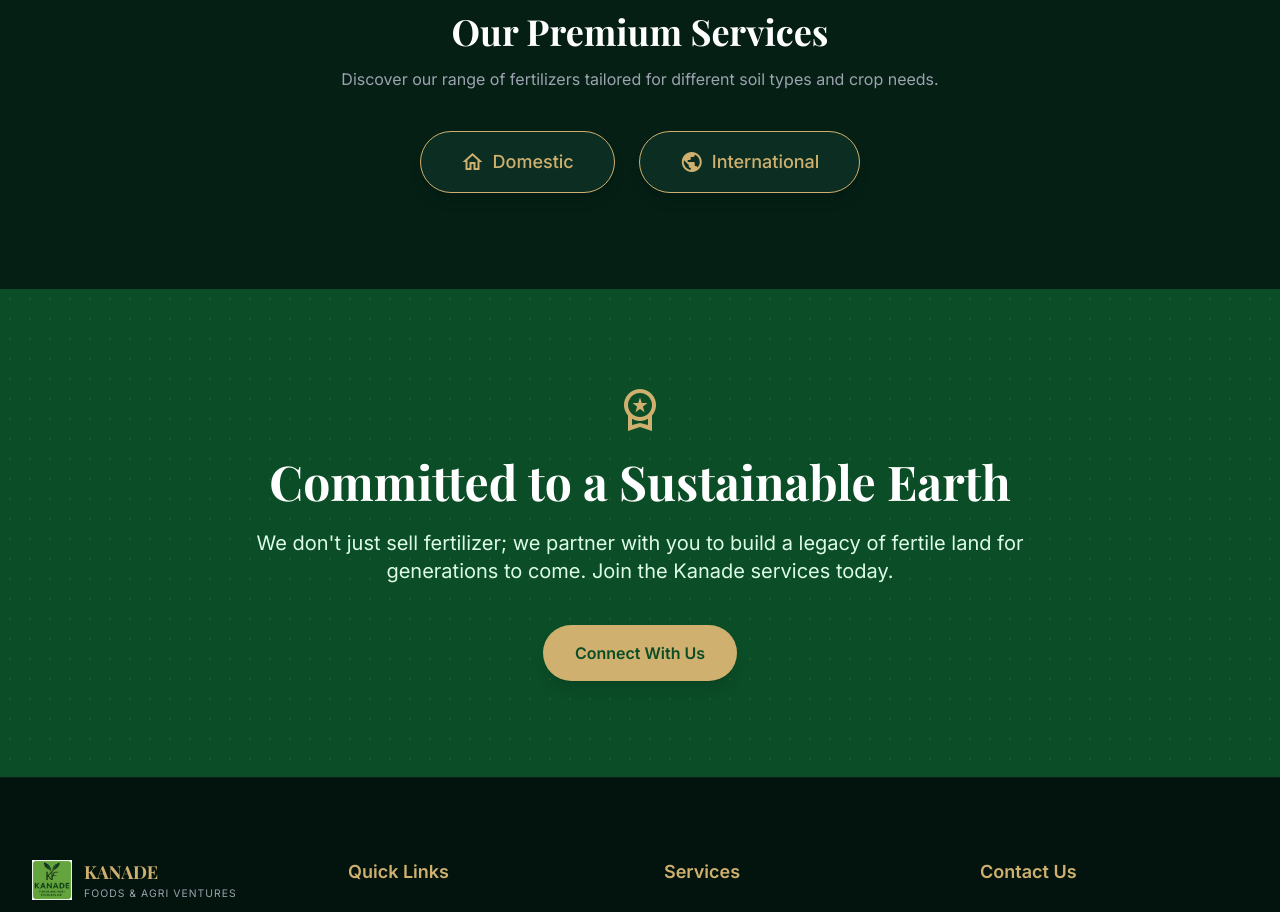
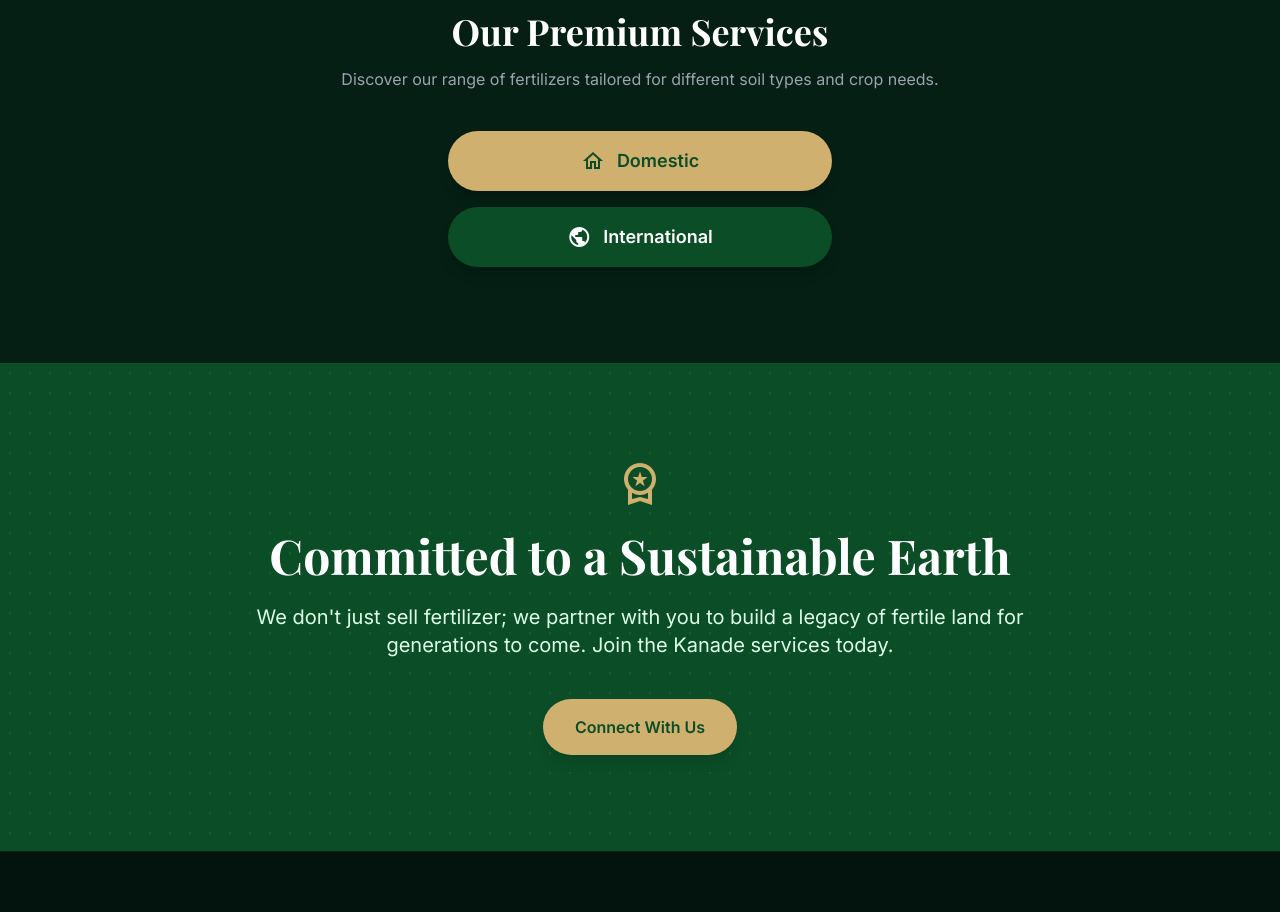
Before and after one commit to prathamesh-2007/kanadefoods, a React (Vite) app: page / in a window 1280 px wide. Shown: the part 2800-3712 px from the top of the page. Built offline with nearby package versions, Linux system fonts and the light colour scheme.

Commit message:
Update service button aesthetics to match premium design

```diff
--- a/src/pages/Home.tsx
+++ b/src/pages/Home.tsx
@@ -291,50 +291,52 @@ export default function Home({ onNavigate, onBack }: HomeProps) {
               <div className="text-center max-w-3xl mx-auto">
                 <h2 className="text-3xl md:text-4xl font-display font-bold text-[#0b4d27] dark:text-white mb-4">Our Premium Services</h2>
                 <p className="text-gray-600 dark:text-gray-400 mb-10">Discover our range of fertilizers tailored for different soil types and crop needs.</p>
-                <div className="flex flex-col items-center gap-6">
+                <div className="flex flex-col items-center gap-6 w-full max-w-sm mx-auto">
                   {!showDomesticOptions ? (
-                    <div className="flex flex-col sm:flex-row justify-center gap-6">
+                    <div className="flex flex-col gap-4 w-full animate-fade-in">
                       <button
                         onClick={() => setShowDomesticOptions(true)}
-                        className="inline-flex items-center justify-center px-10 py-4 rounded-full bg-white dark:bg-[#0c2e22] border border-[#0b4d27] dark:border-[#cfb06e] text-[#0b4d27] dark:text-[#cfb06e] text-lg font-medium hover:bg-green-50 dark:hover:bg-[#cfb06e]/10 transition-all shadow-lg hover:shadow-xl transform hover:-translate-y-0.5"
+                        className="inline-flex items-center justify-center px-8 py-4 rounded-full bg-[#cfb06e] text-[#0b4d27] text-lg font-bold hover:bg-[#d4af37] transition-all shadow-lg hover:shadow-xl transform hover:-translate-y-0.5 w-full"
                       >
-                        <span className="material-icons-outlined mr-2">home</span>
+                        <span className="material-icons-outlined mr-3">home</span>
                         Domestic
                       </button>
                       <button
                         onClick={() => onNavigate('services')}
-                        className="inline-flex items-center justify-center px-10 py-4 rounded-full bg-white dark:bg-[#0c2e22] border border-[#0b4d27] dark:border-[#cfb06e] text-[#0b4d27] dark:text-[#cfb06e] text-lg font-medium hover:bg-green-50 dark:hover:bg-[#cfb06e]/10 transition-all shadow-lg hover:shadow-xl transform hover:-translate-y-0.5"
+                        className="inline-flex items-center justify-center px-8 py-4 rounded-full bg-[#0b4d27] text-white text-lg font-bold hover:bg-green-800 transition-all shadow-lg hover:shadow-xl transform hover:-translate-y-0.5 w-full"
                       >
-                        <span className="material-icons-outlined mr-2">public</span>
+                        <span className="material-icons-outlined mr-3">public</span>
                         International
                       </button>
                     </div>
                   ) : (
-                    <div className="flex flex-col sm:flex-row justify-center gap-4 animate-fade-in">
+                    <div className="flex flex-col gap-4 w-full animate-fade-in">
                       <button
                         onClick={() => {
                           setShowServicesPresentation(true);
                           window.scrollTo(0, 0);
                         }}
-                        className="inline-flex items-center justify-center px-8 py-3 rounded-full bg-[#cfb06e] text-[#0b4d27] text-lg font-bold hover:bg-white transition-all shadow-lg hover:shadow-xl transform hover:-translate-y-0.5"
+                        className="inline-flex items-center justify-center px-8 py-4 rounded-full bg-[#cfb06e] text-[#0b4d27] text-lg font-bold hover:bg-[#d4af37] transition-all shadow-lg hover:shadow-xl transform hover:-translate-y-0.5 w-full"
                       >
-                        <span className="material-icons-outlined mr-2">medical_services</span>
+                        <span className="material-icons-outlined mr-3 text-2xl">medical_services</span>
                         Our Services
                       </button>
                       <button
                         onClick={() => onNavigate('services')}
-                        className="inline-flex items-center justify-center px-8 py-3 rounded-full bg-[#0b4d27] text-white text-lg font-bold hover:bg-green-800 transition-all shadow-lg hover:shadow-xl transform hover:-translate-y-0.5"
+                        className="inline-flex items-center justify-center px-8 py-4 rounded-full bg-[#0b4d27] text-white text-lg font-bold hover:bg-green-800 transition-all shadow-lg hover:shadow-xl transform hover:-translate-y-0.5 w-full"
                       >
-                        <span className="material-icons-outlined mr-2">shopping_basket</span>
+                        <span className="material-icons-outlined mr-3 text-2xl">shopping_basket</span>
                         Our Grocery Product
                       </button>
+                      <div className="mt-4 flex justify-center">
                         <button
                           onClick={() => setShowDomesticOptions(false)}
-                        className="inline-flex items-center justify-center w-12 h-12 rounded-full border border-gray-300 text-gray-400 hover:text-red-500 hover:border-red-500 transition-all"
+                          className="flex items-center justify-center w-12 h-12 rounded-full border border-white/20 text-white hover:bg-white/10 transition-all"
                           title="Back"
                         >
                           <span className="material-icons-outlined">close</span>
                         </button>
+                      </div>
                     </div>
                   )}
                 </div>
```
Lines whose indentation alone changed are shown as unchanged.
